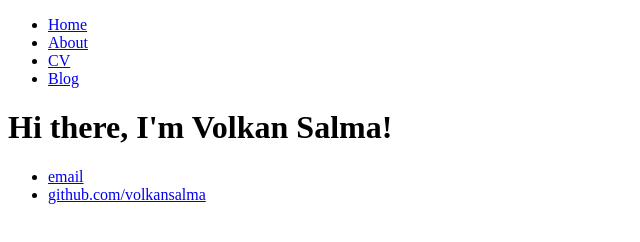
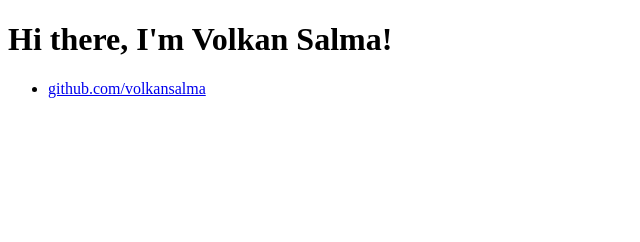
Before and after one commit to volkansalma/volkansalma.github.io, a plain HTML site: page index.html in a window 1280 px wide. Shown: the whole page, without its empty margins (0-640 px from the left). Drawn offline with Linux system fonts and the light colour scheme.

Commit message:
Update index.html

```diff
--- a/index.html
+++ b/index.html
@@ -4,14 +4,6 @@
 		<title>Volkan Salma, volkansalma.github.io</title>
 	</head>
 	<body>
-		<nav>
-    		<ul>
-        		<li><a href="/">Home</a></li>
-	        	<li><a href="/about">About</a></li>
-        		<li><a href="/cv">CV</a></li>
-        		<li><a href="/blog">Blog</a></li>
-    		</ul>
-		</nav>
 		<div class="container">
     		<div class="blurb">
         		<h1>Hi there, I'm Volkan Salma!</h1>
@@ -19,7 +11,6 @@
 		</div><!-- /.container -->
 		<footer>
     		<ul>
-        		<li><a href="mailto:volkansalma@yahoo.com">email</a></li>
         		<li><a href="https://github.com/volkansalma">github.com/volkansalma</a></li>
 			</ul>
 		</footer>
```
